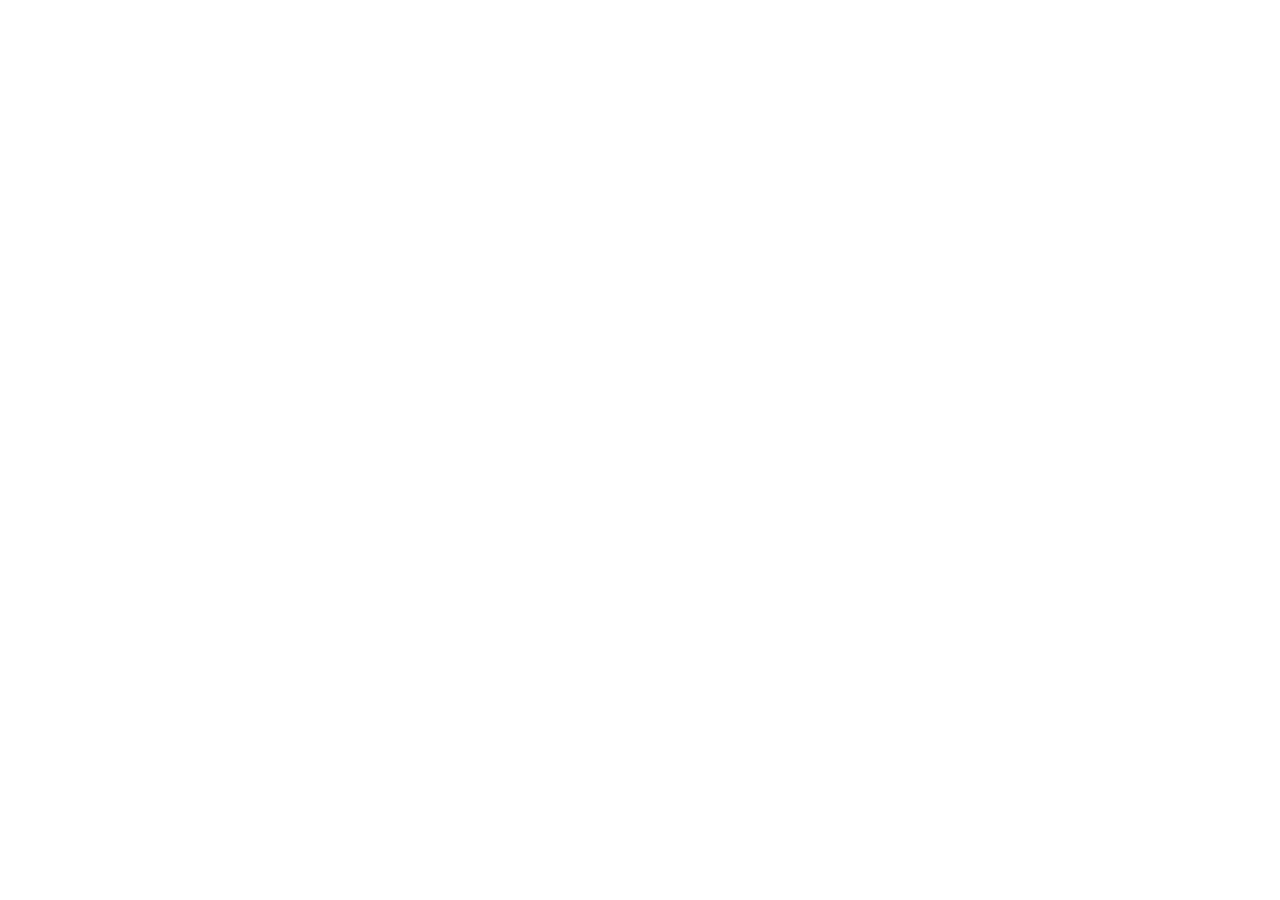
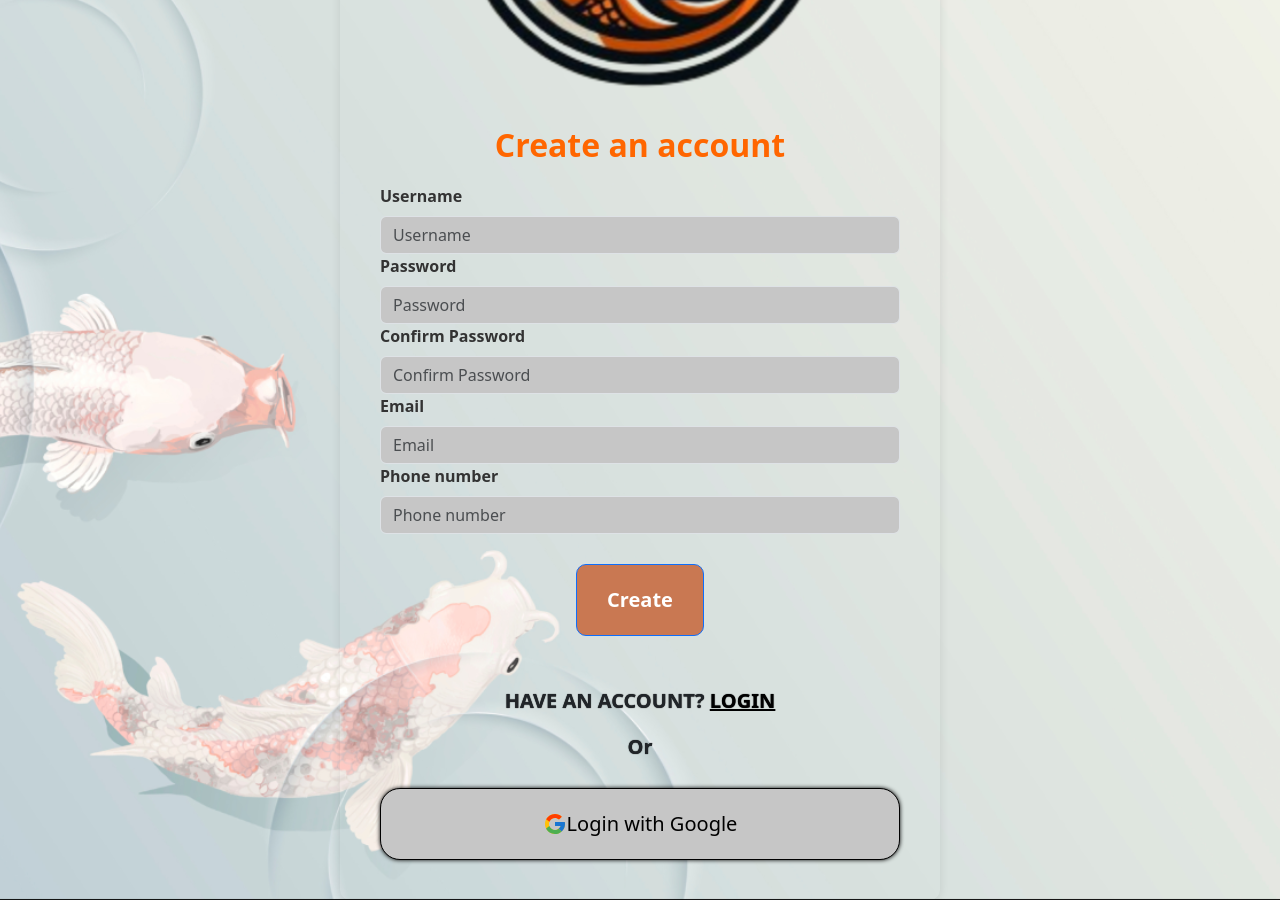
Before and after one commit to lvppaul/KoiCareSystemAtHome, a React (Create React App) app in the folder Frontend/: page /signup in a window 1280 px wide. Shown: the part 340-1240 px from the top of the page. Before the commit the page ends 800 px from the top, so only its background shows below. Built offline with nearby package versions, Linux system fonts and the light colour scheme.

Commit message:
adding signup page

```diff
--- a/Frontend/src/index.js
+++ b/Frontend/src/index.js
@@ -16,8 +16,8 @@ root.render(
   <BrowserRouter>
     <Routes>
       <Route path='/' element={<App />}>
-      <Route index element={<Home />}></Route>
-      <Route path='shop' element={<Shop />}></Route>
+        <Route index element={<Home />}></Route>
+        <Route path='shop' element={<Shop />}></Route>
       </Route>
       <Route path='login' element={<Login />}></Route>
       <Route path='signup' element={<Signup />}></Route>
--- a/Frontend/src/page/Login/Login.jsx
+++ b/Frontend/src/page/Login/Login.jsx
@@ -1,6 +1,5 @@
 import { useState } from 'react'
-// import { login } from "../../axiosConfig";
-import { useNavigate } from 'react-router-dom';
+import { Link, useNavigate } from 'react-router-dom';
 import "./Login.css"
 import logo from "../../assets/logo.svg"
 import { FcGoogle } from "react-icons/fc";
@@ -80,13 +79,13 @@ function Login() {
         </Form.Group>
         </Form>
         <div className="create-account">
-        <a href="#">
+        <Link to="/signup">
           <p>CREATE AN ACCOUNT</p>
-        </a>
+        </Link>
         <p>Or</p>
         <Button className="google-login">
           <FcGoogle size={24} />
-          Login with Google
+             Login with Google
         </Button>
         </div>
       </div>
--- a/Frontend/src/page/Signup/Signup.css
+++ b/Frontend/src/page/Signup/Signup.css
@@ -0,0 +1,58 @@
+.signup-container {
+    display: flex;
+    justify-content: center;
+    align-items: center;
+    background-image: url('../../assets/login-bg.png');
+    background-size: cover;
+    background-position: center;
+}
+
+.signup-form {
+    padding: 40px;
+    border-radius: 10px;
+    box-shadow: 0 0 10px rgba(0, 0, 0, 0.1);
+    text-align: center;
+    max-width: 600px;
+    width: 100%;
+    height: auto;
+}
+.form-label{
+    font-size: 16px;
+    font-weight: bold;
+}
+
+.logo {
+    display: block;
+    margin: 0 auto 10px;
+}
+.create-button {
+    align-items: center;
+    margin-top: 30px;
+    padding: 20px 30px;
+    border-radius: 10px;
+    font-weight: bold;
+    font-size: 20px;
+    background-color: #C97852;
+}
+
+.login-link {
+    display: flex;
+    flex-direction: column;
+    align-items: center;
+    font-size: 20px;
+    font-weight: bold;
+    text-shadow: black 0 0 1px;
+    padding-top: 50px;
+}
+.login-link a{
+    color: black;
+    text-decoration: underline;
+}
+.login-link button {
+    padding: 20px;
+}
+.google-login {
+    width: 100%;
+    margin-top: 10px;
+    background-color: #c6c6c6;
+}
--- a/Frontend/src/page/Signup/Signup.jsx
+++ b/Frontend/src/page/Signup/Signup.jsx
@@ -1,9 +1,102 @@
-import React from 'react'
+import React, { useState } from 'react';
+import { Form, Button, InputGroup, FormControl } from 'react-bootstrap';
+import "./Signup.css";
+import { FcGoogle } from "react-icons/fc";
+import logo from "../../assets/logo.svg"; // Assuming you want to use the same logo
+import {Link} from 'react-router-dom';
 
 function Signup() {
-  return (
-    <div>Signup</div>
-  )
+    const [username, setUsername] = useState('');
+    const [password, setPassword] = useState('');
+    const [confirmPassword, setConfirmPassword] = useState('');
+    const [email, setEmail] = useState('');
+    const [phone, setPhone] = useState('');
+
+    const handleSignup = (e) => {
+        e.preventDefault();
+        // Handle signup logic here
+    };
+
+    return (
+        <div className='signup-container'>
+            <div className='signup-form'>
+                <img src={logo} alt="FPT TT Koi logo" className="logo" />
+                <h2>Create an account</h2>
+
+                <Form onSubmit={handleSignup}>
+                    <Form.Group controlId="formUsername">
+                        <Form.Label>Username</Form.Label>
+                        <InputGroup>
+                            <FormControl
+                                type="text"
+                                placeholder="Username"
+                                value={username}
+                                onChange={(e) => setUsername(e.target.value)}
+                                required
+                            />
+                        </InputGroup>
+                    </Form.Group>
+                    <Form.Group controlId="formPassword">
+                        <Form.Label>Password</Form.Label>
+                        <InputGroup>
+                            <FormControl
+                                type="password"
+                                placeholder="Password"
+                                value={password}
+                                onChange={(e) => setPassword(e.target.value)}
+                                required
+                            />
+                        </InputGroup>
+                    </Form.Group>
+                    <Form.Group controlId="formConfirmPassword">
+                        <Form.Label>Confirm Password</Form.Label>
+                        <InputGroup>
+                            <FormControl
+                                type="password"
+                                placeholder="Confirm Password"
+                                value={confirmPassword}
+                                onChange={(e) => setConfirmPassword(e.target.value)}
+                                required
+                            />
+                        </InputGroup>
+                    </Form.Group>
+                    <Form.Group controlId="formEmail">
+                        <Form.Label>Email</Form.Label>
+                        <InputGroup>
+                            <FormControl
+                                type="email"
+                                placeholder="Email"
+                                value={email}
+                                onChange={(e) => setEmail(e.target.value)}
+                                required
+                            />
+                        </InputGroup>
+                    </Form.Group>
+                    <Form.Group controlId="formPhone">
+                        <Form.Label>Phone number</Form.Label>
+                        <InputGroup>
+                            <FormControl
+                                type="tel"
+                                placeholder="Phone number"
+                                value={phone}
+                                onChange={(e) => setPhone(e.target.value)}
+                                required
+                            />
+                        </InputGroup>
+                    </Form.Group>
+                    <Button type='submit' className='create-button'>Create</Button>
+                </Form>
+                <div className="login-link">
+                    <p>HAVE AN ACCOUNT? <Link to="/login">LOGIN</Link></p>
+                    <p>Or</p>
+                  <Button className="google-login">
+                  <FcGoogle size={24} />
+                    Login with Google
+                  </Button>
+                </div>
+            </div>
+        </div>
+    );
 }
 
-export default Signup
+export default Signup;
```
